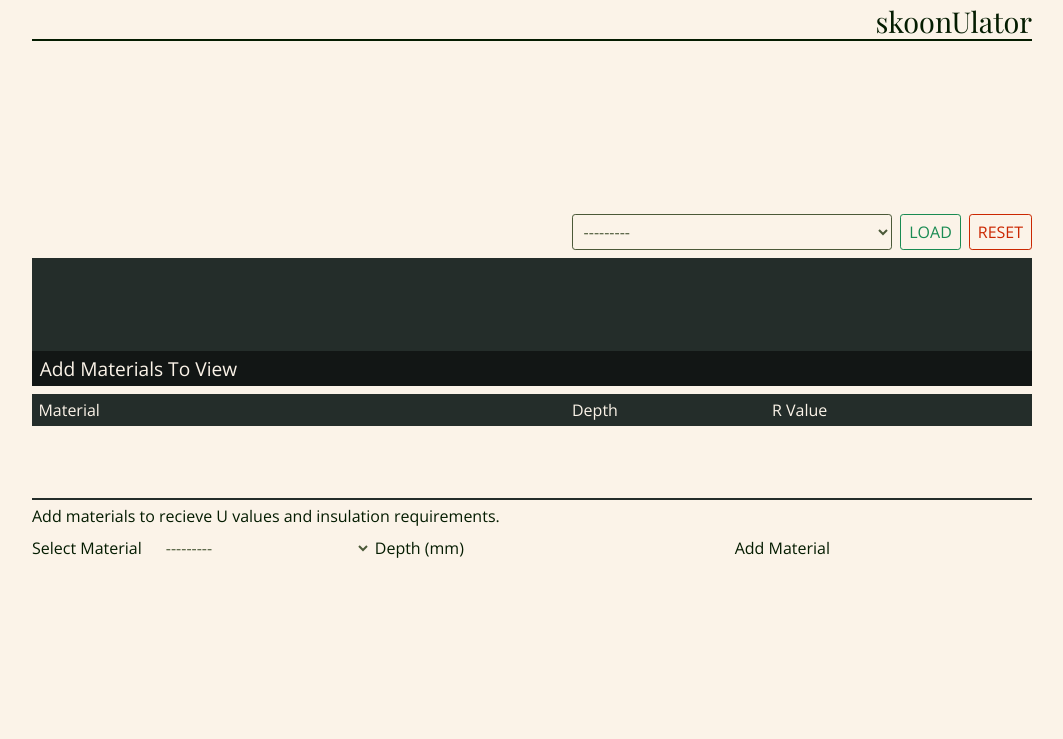
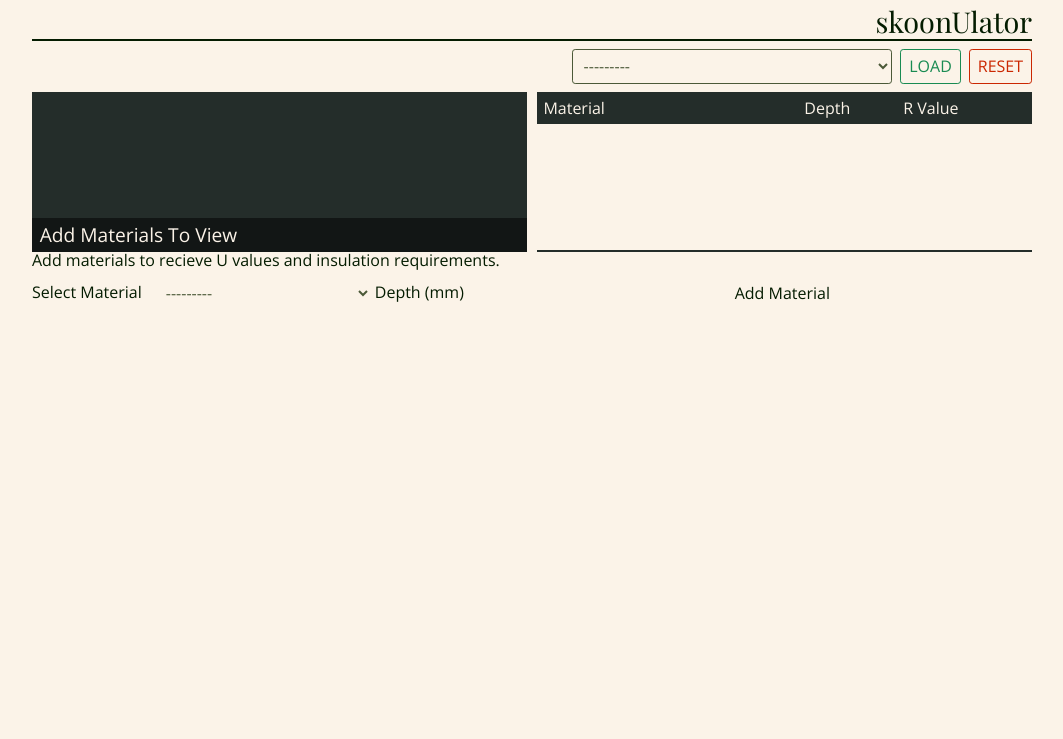
Before and after one commit to BenCurrieDev/SkoonAssignment, a Django app: page / in a window 1280 px wide. Shown: the part 61-800 px from the top of the page, without its empty margins (108-1171 px from the left). Run offline with Django 4.2, Linux system fonts and the light colour scheme; a user stored in the database is signed in; data comes from the database, SQL or seed files in the repository; lists and menus that the app fills with data are empty; some libraries are stand-ins or nearby versions.

Commit message:
added respnsive styles to display section

```diff
--- a/static/css/skoon.css
+++ b/static/css/skoon.css
@@ -387,7 +387,7 @@
         height: 100%;
         display: flex;
         flex-direction: column;
-        justify-content: center;
+        justify-content: start;
     }
 
         @media screen and (min-width: 1000px) {
@@ -449,6 +449,7 @@
         display: flex;
         flex-direction: column;
     }
+
     .material-view-container {
         background-color: var(--clr-secondary);
         position: relative;
@@ -517,3 +518,21 @@
     .col-r {
         width: 26%;
     }
+
+    @media screen and (min-width: 1000px) {
+        .display-section {
+            flex-direction: row;
+            justify-content: space-between;
+        }
+
+        .material-view-container {
+            width: 49.5%;
+            height: 20vh;
+        }
+
+        .materials-table-container {
+            width: 49.5%;
+            height: calc(20vh - 2px);
+            margin-block: 0;
+        }
+    }
```
